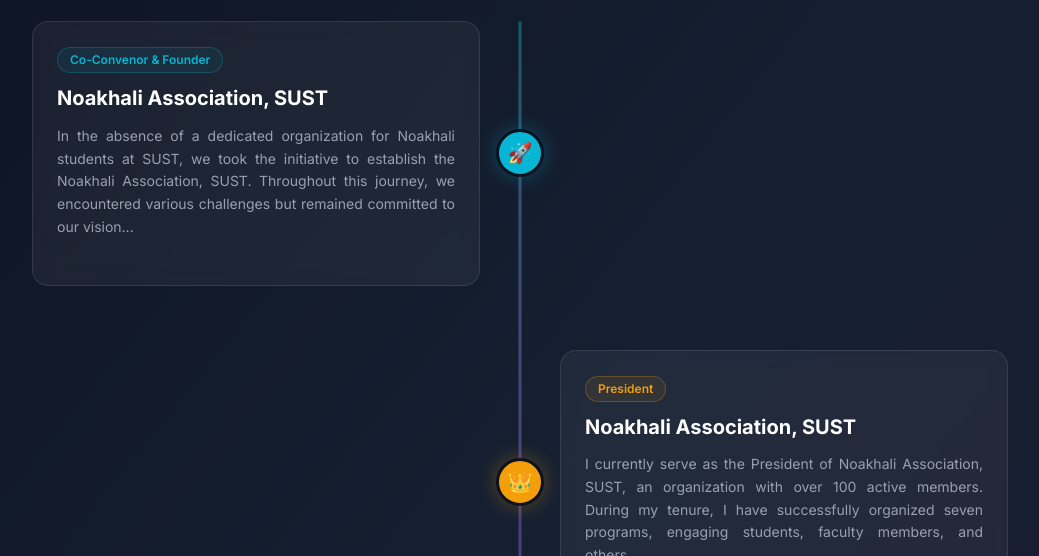
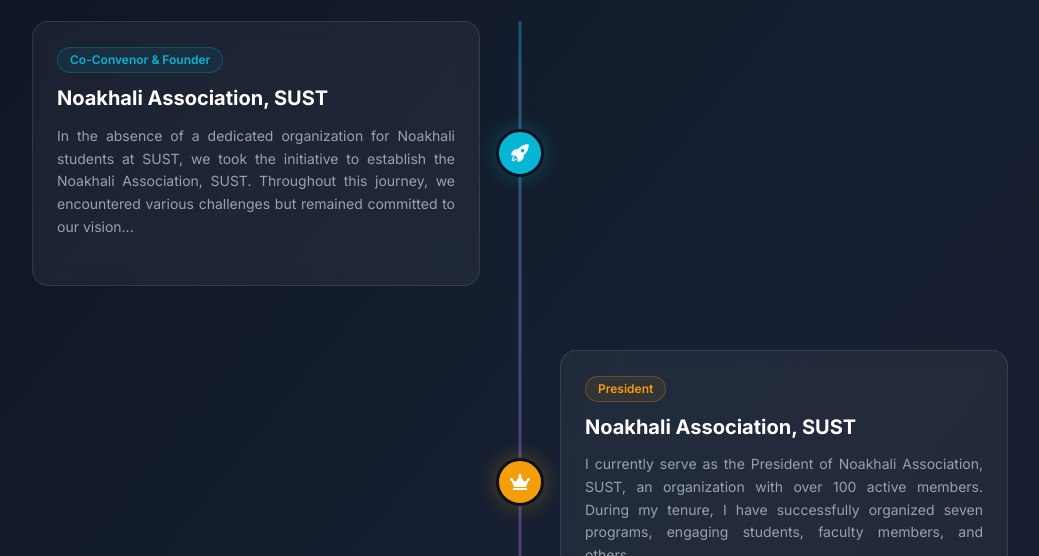
Before and after one commit to naimur1046/personal-portfolio, a React (Vite) app: page / in a window 1280 px wide. Shown: the part 5320-5876 px from the top of the page, without its empty margins (120-1159 px from the left). Built offline with nearby package versions, Linux system fonts and the light colour scheme.

Commit message:
update organization experience

```diff
--- a/src/pages/OrganizingExperience.tsx
+++ b/src/pages/OrganizingExperience.tsx
@@ -1,10 +1,13 @@
 import { motion } from "framer-motion";
+import type { IconType } from "react-icons";
+import { HiRocketLaunch } from "react-icons/hi2";
+import { FaCrown, FaHandshake, FaTheaterMasks } from "react-icons/fa";
 
 interface Experience {
   title: string;
   role: string;
   description: string;
-  icon: string;
+  icon: IconType;
   accent: string;
 }
 
@@ -14,7 +17,7 @@
     role: "Co-Convenor & Founder",
     description:
       "In the absence of a dedicated organization for Noakhali students at SUST, we took the initiative to establish the Noakhali Association, SUST. Throughout this journey, we encountered various challenges but remained committed to our vision...",
-    icon: "🚀",
+    icon: HiRocketLaunch,
     accent: "#06b6d4",
   },
   {
@@ -22,7 +25,7 @@
     role: "President",
     description:
       "I currently serve as the President of Noakhali Association, SUST, an organization with over 100 active members. During my tenure, I have successfully organized seven programs, engaging students, faculty members, and others...",
-    icon: "👑",
+    icon: FaCrown,
     accent: "#f59e0b",
   },
   {
@@ -30,7 +33,7 @@
     role: "General Secretary",
     description:
       "I currently serve as the General Secretary of Fusion Students Association, Subarnachar, a platform for public university students from my homeland. This organization is dedicated to raising awareness and supporting education...",
-    icon: "🤝",
+    icon: FaHandshake,
     accent: "#10b981",
   },
   {
@@ -38,7 +41,7 @@
     role: "Ex. General Secretary",
     description:
       "I served as the General Secretary of Ongikar, a cultural organization at SUST. During my tenure, I worked to promote cultural growth and participated in poetry recitation events and cultural programs...",
-    icon: "🎭",
+    icon: FaTheaterMasks,
     accent: "#a855f7",
   },
 ];
@@ -113,7 +116,7 @@
                       className="w-12 h-12 rounded-full flex items-center justify-center text-xl shadow-lg border-[3px] border-[#0c1220]"
                       style={{ backgroundColor: exp.accent, boxShadow: `0 0 20px ${exp.accent}50` }}
                     >
-                      {exp.icon}
+                      <exp.icon className="w-5 h-5 text-white" />
                     </div>
                   </motion.div>
 
@@ -148,7 +151,7 @@
                       className="w-12 h-12 rounded-full flex items-center justify-center text-xl shadow-lg border-[3px] border-[#0c1220]"
                       style={{ backgroundColor: exp.accent, boxShadow: `0 0 20px ${exp.accent}50` }}
                     >
-                      {exp.icon}
+                      <exp.icon className="w-5 h-5 text-white" />
                     </div>
                   </motion.div>
 
```
